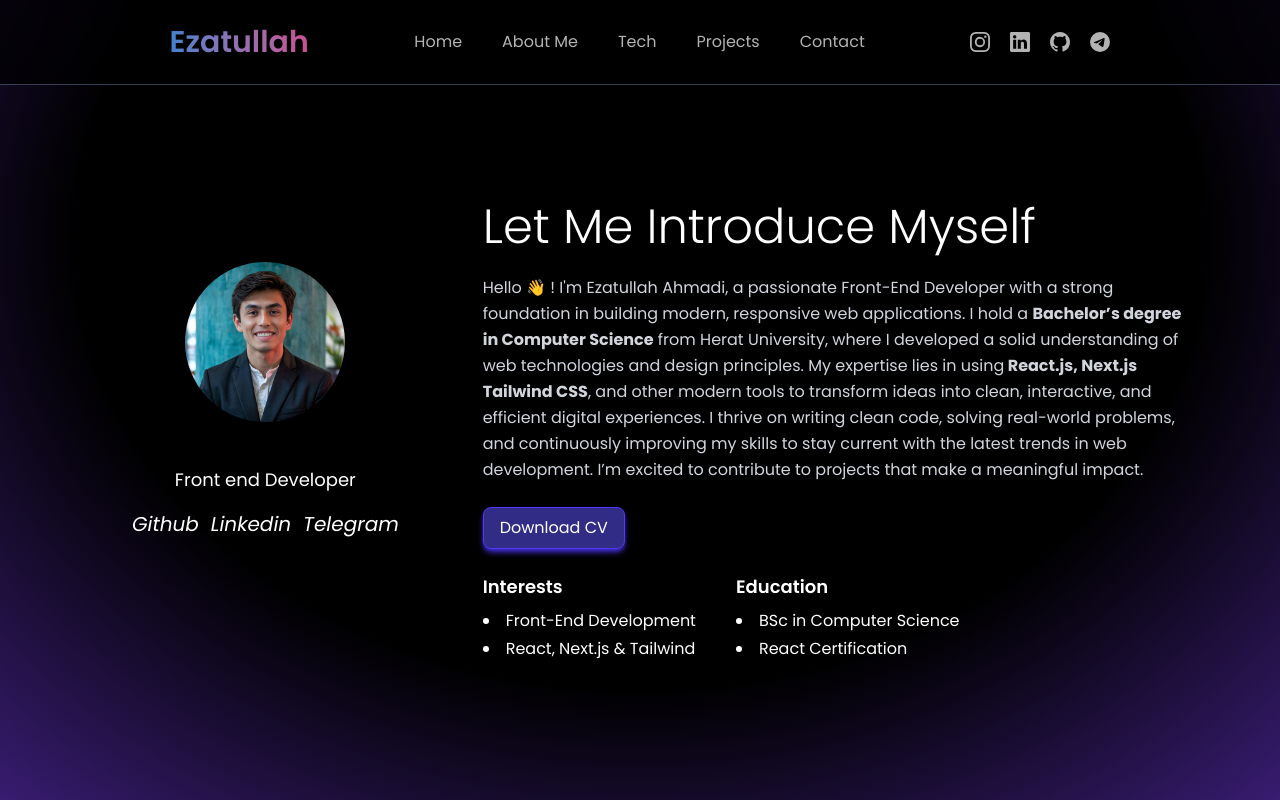
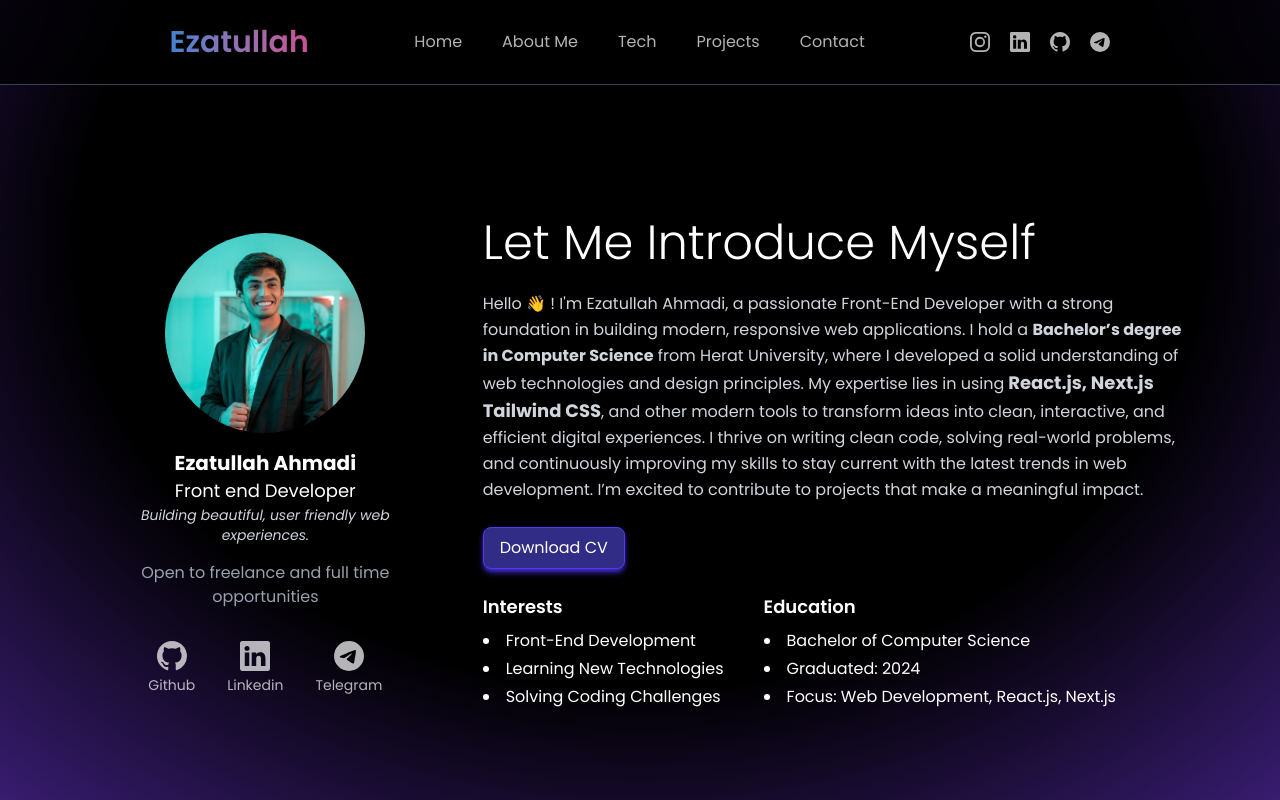
Before and after one commit to Ahmadi104/final-portfolio-reactjs-tailwindcss, a React (Vite) app: page /about in a window 1280 px wide. Built offline with nearby package versions, Linux system fonts and the light colour scheme.

Commit message:
final update of about and contact sections

```diff
--- a/src/components/About.jsx
+++ b/src/components/About.jsx
@@ -1,79 +1,59 @@
-// import { ScrollReveal } from "./Project";
-import image from "../assets/ezat.jpeg";
-// function About() {
-//   return (
-//     <section id="about" className="flex min-h-screen items-center ">
-//       <div className="w-full p-12 text-center space-y-8">
-//         <ScrollReveal>
-//           <h2 className="text-2xl font-light mb-24 mt-16 text-white md:text-5xl">
-//             Who I Am
-//           </h2>
-//         </ScrollReveal>
-//         <div className="flex flex-col md:flex-row items-center gap-8">
-//           <img
-//             src={image}
-//             alt=""
-//             className="w-[400px] h-[400px] rounded-2xl "
-//           />
-//           <p className="text-lg text-gray-300">
-//             I’m a Front-End Developer with a passion for crafting clean and
-//             responsive user interfaces. I specialize in building modern web
-//             applications using React, Next.js, and Tailwind CSS. My core tech
-//             stack includes React, Next.js, Tailwind CSS, and JavaScript. I'm
-//             also comfortable working with Git and responsive design techniques.
-//             I enjoy turning complex problems into simple, beautiful, and
-//             intuitive designs. I’m constantly learning and love collaborating
-//             with others to create great digital experiences.
-//           </p>
-//         </div>
-//         <div>
-//           <a
-//             href="#projects"
-//             className="inline-block rounded-lg border border-pink-500 bg-transparent px-6 py-3 text-lg font-semibold text-pink-500 shadow-md transition-all duration-300 hover:bg-pink-600 hover:text-white hover:shadow-lg hover:shadow-pink-500/50"
-//           >
-//             See My Projects
-//           </a>
-//         </div>
-//       </div>
-//     </section>
-//   );
-// }
-
-// export default About;
+import image from "../assets/ezatabout.png";
+import { BsGithub, BsLinkedin, BsTelegram } from "react-icons/bs";
 function About() {
   return (
     <section
       id="about"
-      className="min-h-screen px-6 py-16 flex flex-col md:flex-row items-center justify-center gap-10"
+      className="min-h-screen px-6 pt-16 flex flex-col md:flex-row items-center justify-center gap-10"
     >
-      {/* Left: Profile Info */}
       <div className="flex flex-col items-center text-center md:w-1/3">
         <img
           src={image}
-          alt="Your Photo"
-          className="w-40 h-40 rounded-full object-cover shadow-lg"
+          alt="Ezatullah Ahmadi photo"
+          className="w-50 h-50 rounded-full mt-16 object-cover shadow-lg"
         />
-        <h2 className="mt-4 text-xl font-bold">Ezatullah</h2>
+        <h2 className="mt-4 text-xl font-bold text-white">Ezatullah Ahmadi</h2>
         <h3 className="text-lg text-white">Front end Developer</h3>
-        {/* <p className="text-sm text-gray-400">Your Organization</p> */}
+        <p className="text-gray-300 italic text-sm max-w-xs">
+          Building beautiful, user friendly web experiences.
+        </p>
+        <h4 className="text-gray-400 mt-4">
+          Open to freelance and full time opportunities
+        </h4>
 
-        {/* Social Icons (optional) */}
-        <div className="mt-4 flex gap-3 text-xl text-white">
-          <a href="#">
-            <i className="fab fa-github">Github</i>
+        <div className="mt-8 flex gap-8 text-white">
+          <a
+            href="https://github.com/Ahmadi104"
+            className="flex flex-col items-center text-3xl opacity-70 transition-all duration-300 hover:text-indigo-400 hover:opacity-100"
+          >
+            <i className="">
+              <BsGithub />
+            </i>
+            <span className="text-sm mt-1">Github</span>
           </a>
-          <a href="#">
-            <i className="fab fa-linkedin">Linkedin</i>
+          <a
+            href="https://www.linkedin.com/in/ezatullah-ahmadi"
+            className="flex flex-col items-center text-3xl opacity-70 transition-all duration-300 hover:text-indigo-400 hover:opacity-100"
+          >
+            <i className="">
+              <BsLinkedin />
+            </i>
+            <span className="text-sm mt-1">Linkedin</span>
           </a>
-          <a href="#">
-            <i className="fab fa-twitter">Telegram</i>
+          <a
+            href="https://t.me/ezat_120"
+            className="flex flex-col items-center text-3xl opacity-70 transition-all duration-300 hover:text-indigo-400 hover:opacity-100"
+          >
+            <i className="">
+              <BsTelegram />
+            </i>
+            <span className="text-sm mt-1">Telegram</span>
           </a>
         </div>
       </div>
 
-      {/* Right: About Text */}
       <div className="md:w-2/3 space-y-6">
-        <h1 className="text-2xl mt-16 font-light text-white md:text-5xl">
+        <h1 className="text-2xl mt-10 md:mt-16 font-light text-white md:text-5xl">
           Let Me Introduce Myself
         </h1>
 
@@ -86,11 +66,14 @@ function About() {
           </span>{" "}
           from Herat University, where I developed a solid understanding of web
           technologies and design principles. My expertise lies in using
-          <span className="font-bold"> React.js, Next.js Tailwind CSS</span>,
-          and other modern tools to transform ideas into clean, interactive, and
-          efficient digital experiences. I thrive on writing clean code, solving
-          real-world problems, and continuously improving my skills to stay
-          current with the latest trends in web development. I’m excited to
+          <span className="font-bold text-lg">
+            {" "}
+            React.js, Next.js Tailwind CSS
+          </span>
+          , and other modern tools to transform ideas into clean, interactive,
+          and efficient digital experiences. I thrive on writing clean code,
+          solving real-world problems, and continuously improving my skills to
+          stay current with the latest trends in web development. I’m excited to
           contribute to projects that make a meaningful impact.
         </p>
 
@@ -101,21 +84,22 @@ function About() {
           Download CV
         </a>
 
-        {/* Interests & Education */}
         <div className="flex flex-col md:flex-row gap-10">
           <div>
             <h3 className="font-semibold text-lg mb-2 text-white">Interests</h3>
             <ul className="list-disc list-inside text-white space-y-1">
               <li>Front-End Development</li>
 
-              <li>React, Next.js & Tailwind</li>
+              <li>Learning New Technologies</li>
+              <li>Solving Coding Challenges</li>
             </ul>
           </div>
           <div>
             <h3 className="font-semibold text-lg mb-2 text-white">Education</h3>
             <ul className="list-disc list-inside text-white space-y-1">
-              <li>BSc in Computer Science</li>
-              <li>React Certification</li>
+              <li>Bachelor of Computer Science</li>
+              <li>Graduated: 2024</li>
+              <li>Focus: Web Development, React.js, Next.js</li>
             </ul>
           </div>
         </div>
--- a/src/components/Contact.jsx
+++ b/src/components/Contact.jsx
@@ -59,7 +59,7 @@ function Contact() {
         </div>
 
         {/* Contact Info Box */}
-        <div className=" text-white p-8 flex-1 space-y-6 ml-32">
+        <div className=" text-white p-8 flex-1 space-y-6 md:ml-32">
           <div>
             <h4 className="font-semibold flex items-center gap-4">
               <BsEnvelope className="text-xl text-indigo-400" />
@@ -75,7 +75,7 @@ function Contact() {
               <BsGeoAlt className="text-xl text-indigo-500" />
               Address:
             </h4>
-            <p className="text-sm py-1 inline-block mt-1 rounded">
+            <p className="text-sm px-2 py-1 inline-block mt-1 rounded">
               Afghanistan,
               <br />
               Herat City
--- a/src/components/Hero.jsx
+++ b/src/components/Hero.jsx
@@ -15,7 +15,7 @@ function Hero() {
           <img
             src={myimage}
             alt="My Picture"
-            className="w-[180px] cursor-pointer rounded-full shadow-md shadow-indigo-900 transition-all duration-300 hover:-translate-y-3 hover:shadow-xl hover:shadow-indigo-600 md:w-[230px]"
+            className="w-[180px] mt-8 cursor-pointer rounded-full shadow-md shadow-indigo-900 transition-all duration-300 hover:-translate-y-3 hover:shadow-xl hover:shadow-indigo-600 md:w-[230px]"
           />
         </motion.div>
         <motion.div
```
Also changed, not shown: src/assets/ezatabout.png (added).
